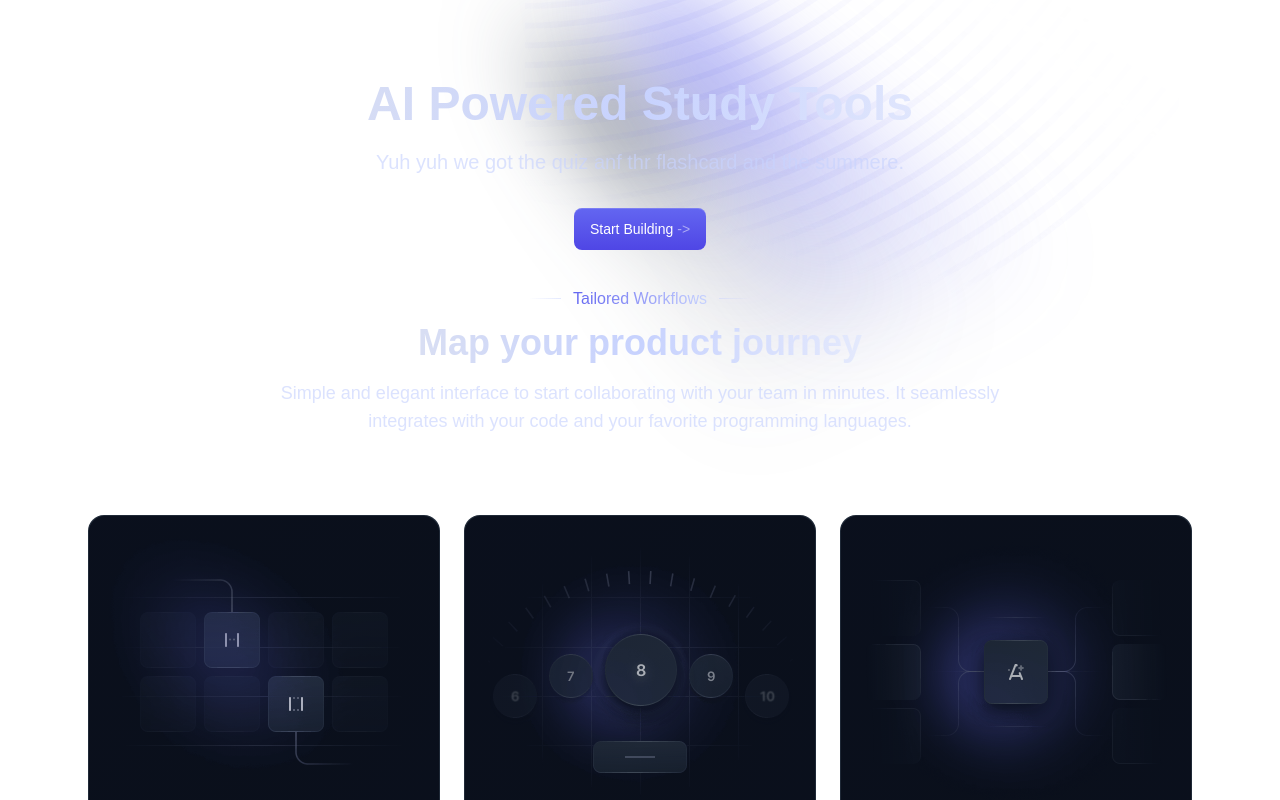
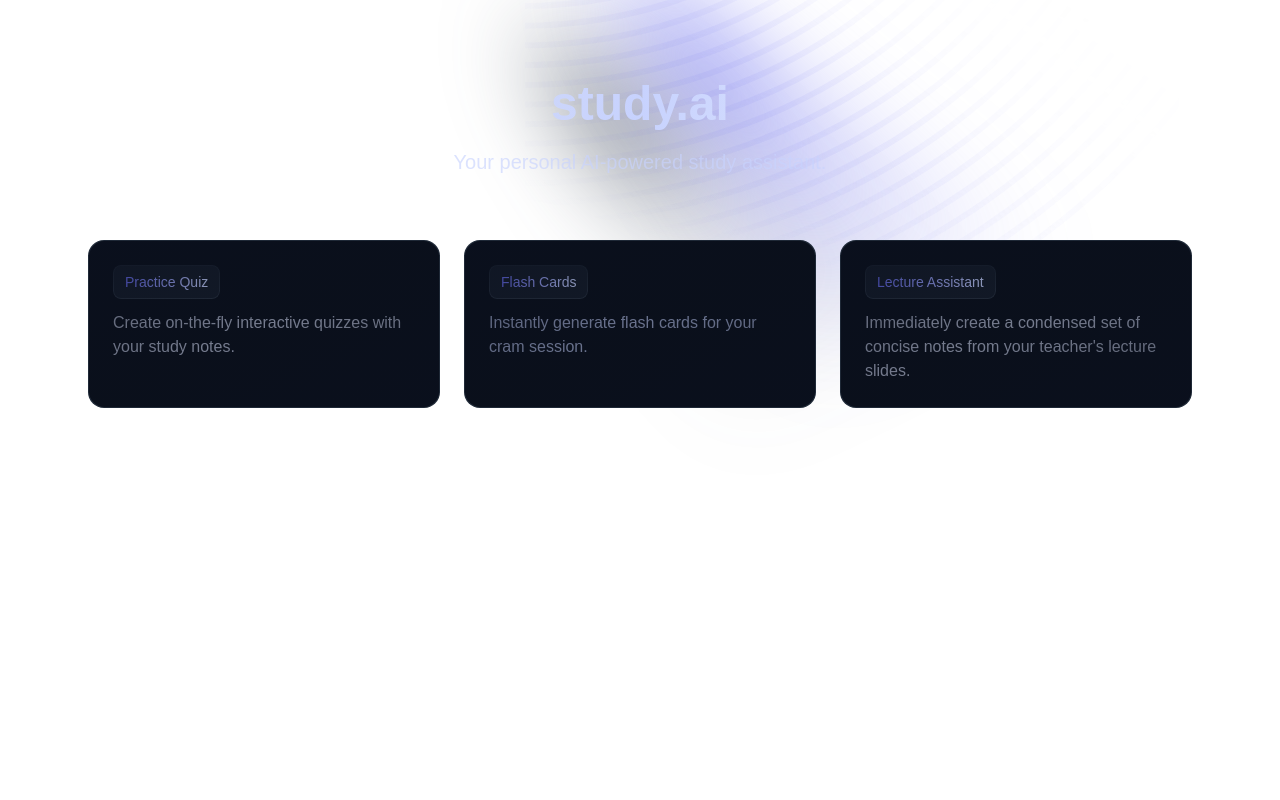
Before and after one commit to jobin-b/study.ai, a Next.js app: page / in a window 1280 px wide. Shown: the top 800 px of the page. Built offline with nearby package versions, Linux system fonts and the light colour scheme.

Commit message:
Strip landing

```diff
--- a/app/page.tsx
+++ b/app/page.tsx
@@ -14,7 +14,6 @@ export default function Home() {
       <PageIllustration />
       <Hero />
       <Workflows />
-      <Cta />
     </>
   );
 }
--- a/components/hero-home.tsx
+++ b/components/hero-home.tsx
@@ -1,9 +1,6 @@
-import VideoThumb from "@/public/images/hero-image-01.jpg";
-import ModalVideo from "@/components/modal-video";
-
 export default function HeroHome() {
   return (
-    <section>
+    <section className="h-full">
       <div className="mx-auto max-w-6xl px-4 sm:px-6">
         {/* Hero content */}
         <div className="pt-12 md:pt-20 pb-4 md:pb-8">
@@ -13,7 +10,7 @@ export default function HeroHome() {
               className="animate-[gradient_6s_linear_infinite] bg-[linear-gradient(to_right,theme(colors.gray.200),theme(colors.indigo.200),theme(colors.gray.50),theme(colors.indigo.300),theme(colors.gray.200))] bg-[length:200%_auto] bg-clip-text pb-5 font-nacelle text-4xl font-semibold text-transparent md:text-5xl"
               data-aos="fade-up"
             >
-              AI Powered Study Tools
+              study.ai
             </h1>
             <div className="mx-auto max-w-3xl">
               <p
@@ -21,23 +18,8 @@ export default function HeroHome() {
                 data-aos="fade-up"
                 data-aos-delay={200}
               >
-                Yuh yuh we got the quiz anf thr flashcard and the summere.
+                Your personal AI-powered study assistant.
               </p>
-              <div className="mx-auto max-w-xs sm:flex sm:max-w-none sm:justify-center">
-                <div data-aos="fade-up" data-aos-delay={400}>
-                  <a
-                    className="btn group mb-4 w-full bg-gradient-to-t from-indigo-600 to-indigo-500 bg-[length:100%_100%] bg-[bottom] text-white shadow-[inset_0px_1px_0px_0px_theme(colors.white/.16)] hover:bg-[length:100%_150%] sm:mb-0 sm:w-auto"
-                    href="#0"
-                  >
-                    <span className="relative inline-flex items-center">
-                      Start Building
-                      <span className="ml-1 tracking-normal text-white/50 transition-transform group-hover:translate-x-0.5">
-                        -&gt;
-                      </span>
-                    </span>
-                  </a>
-                </div>
-              </div>
             </div>
           </div>
         </div>
--- a/components/page-illustration.tsx
+++ b/components/page-illustration.tsx
@@ -11,7 +11,7 @@ export default function PageIllustration({
   return (
     <>
       <div
-        className="pointer-events-none absolute left-1/2 top-0 -z-10 -translate-x-1/4"
+        className="h-100 pointer-events-none absolute left-1/2 top-0 -z-10 -translate-x-1/4"
         aria-hidden="true"
       >
         <Image
--- a/components/workflows.tsx
+++ b/components/workflows.tsx
@@ -9,22 +9,6 @@ export default function Workflows() {
     <section>
       <div className="mx-auto max-w-6xl px-4 sm:px-6">
         <div className="pb-12 md:pb-20">
-          {/* Section header */}
-          <div className="mx-auto max-w-3xl pb-12 text-center md:pb-20">
-            <div className="inline-flex items-center gap-3 pb-3 before:h-px before:w-8 before:bg-gradient-to-r before:from-transparent before:to-indigo-200/50 after:h-px after:w-8 after:bg-gradient-to-l after:from-transparent after:to-indigo-200/50">
-              <span className="inline-flex bg-gradient-to-r from-indigo-500 to-indigo-200 bg-clip-text text-transparent">
-                Tailored Workflows
-              </span>
-            </div>
-            <h2 className="animate-[gradient_6s_linear_infinite] bg-[linear-gradient(to_right,theme(colors.gray.200),theme(colors.indigo.200),theme(colors.gray.50),theme(colors.indigo.300),theme(colors.gray.200))] bg-[length:200%_auto] bg-clip-text pb-4 font-nacelle text-3xl font-semibold text-transparent md:text-4xl">
-              Map your product journey
-            </h2>
-            <p className="text-lg text-indigo-200/65">
-              Simple and elegant interface to start collaborating with your team
-              in minutes. It seamlessly integrates with your code and your
-              favorite programming languages.
-            </p>
-          </div>
           {/* Spotlight items */}
           <Spotlight className="group mx-auto grid max-w-sm items-start gap-6 lg:max-w-none lg:grid-cols-3">
             {/* Card 1 */}
@@ -50,26 +34,17 @@ export default function Workflows() {
                     />
                   </svg>
                 </div>
-                {/* Image */}
-                <Image
-                  className="inline-flex"
-                  src={WorflowImg01}
-                  width={350}
-                  height={288}
-                  alt="Workflow 01"
-                />
                 {/* Content */}
                 <div className="p-6">
                   <div className="mb-3">
                     <span className="btn-sm relative rounded-full bg-gray-800/40 px-2.5 py-0.5 text-xs font-normal before:pointer-events-none before:absolute before:inset-0 before:rounded-[inherit] before:border before:border-transparent before:[background:linear-gradient(to_bottom,theme(colors.gray.700/.15),theme(colors.gray.700/.5))_border-box] before:[mask-composite:exclude_!important] before:[mask:linear-gradient(white_0_0)_padding-box,_linear-gradient(white_0_0)] hover:bg-gray-800/60">
                       <span className="bg-gradient-to-r from-indigo-500 to-indigo-200 bg-clip-text text-transparent">
-                        Built-in Tools
+                        Practice Quiz
                       </span>
                     </span>
                   </div>
-                  <p className="text-indigo-200/65">
-                    Streamline the product development flow with a content
-                    platform that's aligned across specs and insights.
+                  <p className="text-indigo-100/65">
+                    Create on-the-fly interactive quizzes with your study notes.
                   </p>
                 </div>
               </div>
@@ -97,26 +72,17 @@ export default function Workflows() {
                     />
                   </svg>
                 </div>
-                {/* Image */}
-                <Image
-                  className="inline-flex"
-                  src={WorflowImg02}
-                  width={350}
-                  height={288}
-                  alt="Workflow 02"
-                />
                 {/* Content */}
                 <div className="p-6">
                   <div className="mb-3">
                     <span className="btn-sm relative rounded-full bg-gray-800/40 px-2.5 py-0.5 text-xs font-normal before:pointer-events-none before:absolute before:inset-0 before:rounded-[inherit] before:border before:border-transparent before:[background:linear-gradient(to_bottom,theme(colors.gray.700/.15),theme(colors.gray.700/.5))_border-box] before:[mask-composite:exclude_!important] before:[mask:linear-gradient(white_0_0)_padding-box,_linear-gradient(white_0_0)] hover:bg-gray-800/60">
                       <span className="bg-gradient-to-r from-indigo-500 to-indigo-200 bg-clip-text text-transparent">
-                        Scale Instantly
+                        Flash Cards
                       </span>
                     </span>
                   </div>
                   <p className="text-indigo-200/65">
-                    Streamline the product development flow with a content
-                    platform that's aligned across specs and insights.
+                    Instantly generate flash cards for your cram session.
                   </p>
                 </div>
               </div>
@@ -144,26 +110,18 @@ export default function Workflows() {
                     />
                   </svg>
                 </div>
-                {/* Image */}
-                <Image
-                  className="inline-flex"
-                  src={WorflowImg03}
-                  width={350}
-                  height={288}
-                  alt="Workflow 03"
-                />
                 {/* Content */}
                 <div className="p-6">
                   <div className="mb-3">
                     <span className="btn-sm relative rounded-full bg-gray-800/40 px-2.5 py-0.5 text-xs font-normal before:pointer-events-none before:absolute before:inset-0 before:rounded-[inherit] before:border before:border-transparent before:[background:linear-gradient(to_bottom,theme(colors.gray.700/.15),theme(colors.gray.700/.5))_border-box] before:[mask-composite:exclude_!important] before:[mask:linear-gradient(white_0_0)_padding-box,_linear-gradient(white_0_0)] hover:bg-gray-800/60">
                       <span className="bg-gradient-to-r from-indigo-500 to-indigo-200 bg-clip-text text-transparent">
-                        Tailored Flows
+                        Lecture Assistant
                       </span>
                     </span>
                   </div>
-                  <p className="text-indigo-200/65">
-                    Streamline the product development flow with a content
-                    platform that's aligned across specs and insights.
+                  <p className="text-indigo-100/65">
+                    Immediately create a condensed set of concise notes from
+                    your teacher's lecture slides.
                   </p>
                 </div>
               </div>
```
Also changed, not shown: 1 other file (tests, documents, lock files or other folders).
